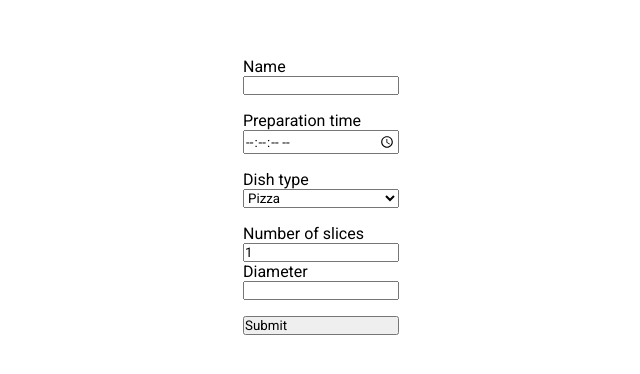
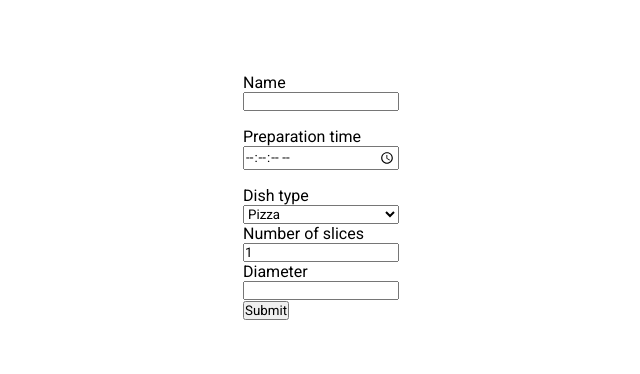
Before and after one commit to Fabi0o/react_form, a React (Vite) app: page / in a window 1280 px wide. Shown: the part 204-578 px from the top of the page, without its empty margins (319-959 px from the left). Built offline with nearby package versions, Linux system fonts and the light colour scheme.

Commit message:
add section tags to form for accesibility

```diff
--- a/src/components/Form.tsx
+++ b/src/components/Form.tsx
@@ -7,7 +7,8 @@ const Form = () => {
   const [dishType, setDishType] = useState<Dishes>("pizza");
 
   return (
-    <form className={styles.form}>
+    <form>
+      <section className={styles.form_section}>
         <div>
           <label htmlFor="name">Name</label>
           <input type="text" id="name" required />
@@ -32,6 +33,7 @@ const Form = () => {
             <option value="sandwich">Sandwich</option>
           </select>
         </div>
+      </section>
 
       <OptionalFormFields dishType={dishType} />
 
--- a/src/components/OptionalFormFields.tsx
+++ b/src/components/OptionalFormFields.tsx
@@ -7,7 +7,7 @@ interface Props {
 
 const OptionalFormFields: React.FC<Props> = ({ dishType }) => {
   return (
-    <div className={styles.container}>
+    <section className={styles.form_section}>
       {(dishType == "pizza" && (
         <div>
           <div>
@@ -45,7 +45,7 @@ const OptionalFormFields: React.FC<Props> = ({ dishType }) => {
             <input type="number" step="1" min="1" defaultValue="1" />
           </div>
         ))}
-    </div>
+    </section>
   );
 };
 
--- a/src/styles/Form.module.scss
+++ b/src/styles/Form.module.scss
@@ -1,4 +1,4 @@
-.form {
+.form_section {
   display: flex;
   flex-direction: column;
   gap: 1rem;
--- a/src/styles/OptionalFormFields.module.scss
+++ b/src/styles/OptionalFormFields.module.scss
@@ -1,9 +1,10 @@
-.container {
+.form_section {
   display: flex;
 
   & > * {
     display: flex;
     flex-direction: column;
+    width: 100%;
     & > * {
       display: flex;
       flex-direction: column;
```
Lines whose indentation alone changed are shown as unchanged.
